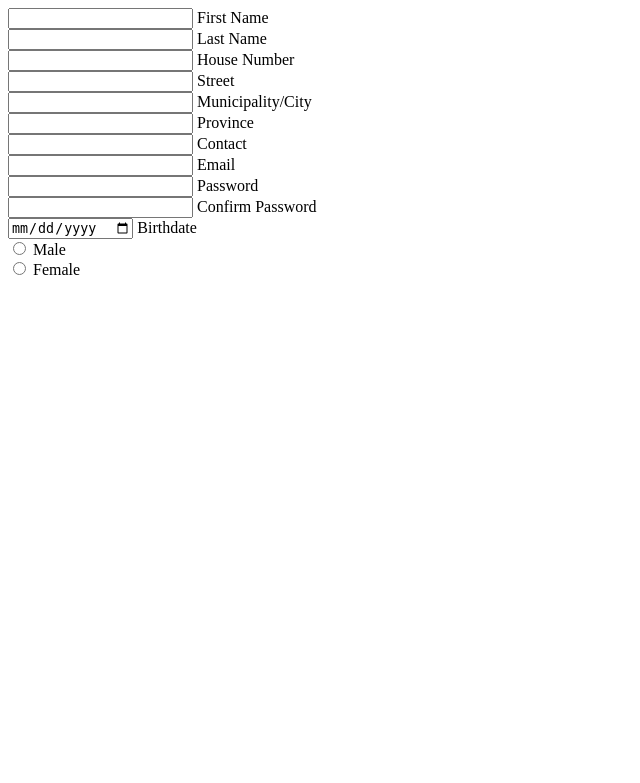
After one commit to NavarroNorielJon/Vivixx, a PHP site: page /registration.html in a window 1280 px wide. The commit adds this page. Shown: the top 783 px of the page, without its empty margins (0-640 px from the left). Run offline with PHP 8.4, Linux system fonts and the light colour scheme.

Commit message:
registration

```diff
--- /dev/null
+++ b/src/registration.html
@@ -0,0 +1,80 @@
+<html>
+<head>
+<title>Registration</title>
+</head>
+<body>
+    <div>
+    <div>
+    <form action="registration.php" method="post">
+        <div>
+            <input type="text" name="first_name" id="fname">
+            <label for="fname">First Name</label>
+        </div>
+
+        <div>
+            <input type="text" name="last_name" id="lname">
+            <label for="lname">Last Name</label>
+        </div>
+
+        <div>
+            <input type="text" name="house_number" id="hnumber">
+            <label for="hnumber">House Number</label>
+        </div>
+
+        <div>
+            <input type="text" name="street" id="street">
+            <label for="street">Street</label>
+        </div>
+
+        <div>
+            <input type="text" name="city" id="city">
+            <label for="city">Municipality/City</label>
+        </div>
+
+        <div>
+            <input type="text" name="province" id="province">
+            <label for="province">Province</label>
+        </div>
+
+        <div>
+            <input type="text" name="contact" id="contact">
+            <label for="contact">Contact</label>
+        </div>
+
+        <div>
+            <input type="text" name="email" id="email">
+            <label for="email">Email</label>
+        </div>
+
+        <div>
+            <input type="password" name="password" id="pass">
+            <label for="pass">Password</label>
+        </div>
+
+        <div>
+            <input type="password" name="confirm_password" id="cpass">
+            <label for="cpass">Confirm Password</label>
+        </div>
+
+        <div>
+            <input type="date" name="birth_date" id="bdate">
+            <label for="bdate">Birthdate</label>
+        </div>
+
+        <div>
+            <input type="radio" name="gender" value="Male" id="male">
+            <label for="male">Male</label>
+        </div>
+
+        <div>
+            <input type="radio" name="gender" value="Female" id="female">
+            <label for="female">Female</label>
+        </div>
+
+    </form>
+    </div>
+    </div>
+
+</body>
+
+</html>
--- a/src/registration.php
+++ b/src/registration.php
@@ -1,16 +1,17 @@
 <?php
 include 'Utilities/db.php';
-$conn = Connect();
+$connect = Connect();
 $disconn = Disconnect();
 
 $first_name = $_POST['first_name'];
 $last_name = $_POST['last_name'];
-$birthdate = $_POST['bdate'];
+$birthdate = $_POST['birth_date'];
 $address = $_POST['address'];
 $gender = $_POST['gender'];
 $username = $_POST['username'];
 $email = $_POST['email'];
 $password = $_POST['password'];
+$cpassword = $_POST['confirm_password'];
 $contact = $_POST['contact'];
 
 /**
```
